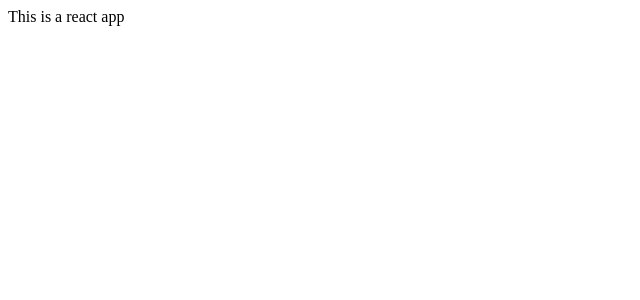
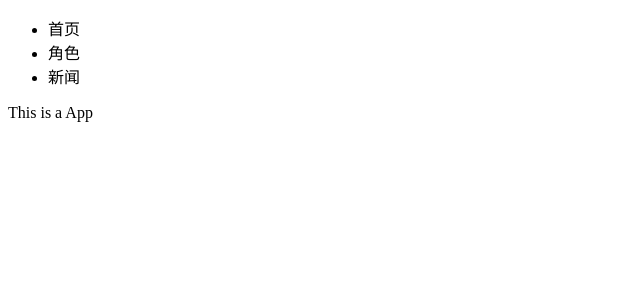
Before and after one commit to niyuancheng/learn-react-demo, a React (Create React App) app in the folder packages/apps/: page / in a window 1280 px wide. Shown: the top 300 px of the page, without its empty margins (0-640 px from the left). Built offline with nearby package versions, Linux system fonts and the light colour scheme.

Commit message:
feat: add react router and api doc

```diff
--- a/package.json
+++ b/package.json
@@ -17,7 +17,9 @@
   "dependencies": {
     "react": "^18.2.0",
     "react-dom": "^18.2.0",
-    "react-redux": "^9.1.2"
+    "react-redux": "^9.1.2",
+    "redux": "^5.0.1",
+    "@reduxjs/toolkit": "^2.2.6"
   },
   "devDependencies": {
     "@rspack/cli": "^0.7.5",
--- a/packages/apps/src/App.jsx
+++ b/packages/apps/src/App.jsx
@@ -1,9 +1,12 @@
 import React, { useEffect, useState } from "react";
+import Header from "./components/Header";
+import "./index.css";
 
 export default function App() {
     return (
-        <div>
-            This is a react app
+        <div className="nova-app-wrapper">
+            <Header />
+            <div>This is a App</div>
         </div>
     )
 }
--- /dev/null
+++ b/packages/apps/src/components/Header.jsx
@@ -0,0 +1,30 @@
+import React, { useState } from 'react';
+
+export default function Header() {
+    const [navList, setNavList]  = useState([
+        {
+            content: '首页',
+            active: true,
+            id: 1,
+        },
+        {
+            content: '角色',
+            active: false,
+            id: 2
+        },
+        {
+            content: '新闻',
+            active: false,
+            id: 3
+        }
+    ])
+    return (
+        <div className='nova-header-wrapper'>
+            <ul>
+                {
+                    navList.map(item => <li key={item.id} className={item.active && 'nav-active'}>{item.content}</li>)
+                }
+            </ul>
+        </div>
+    )
+}
--- a/packages/examples/package.json
+++ b/packages/examples/package.json
@@ -2,13 +2,11 @@
   "name": "react-app",
   "version": "0.1.0",
   "dependencies": {
-    "@reduxjs/toolkit": "^2.2.6",
     "@testing-library/jest-dom": "^5.17.0",
     "@testing-library/react": "^13.4.0",
     "@testing-library/user-event": "^13.5.0",
     "react-scripts": "5.0.1",
     "react-transition-group": "^4.4.5",
-    "redux": "^5.0.1",
     "web-vitals": "^2.1.4"
   },
   "scripts": {
```
Also changed, not shown: packages/apps/src/index.css (added), packages/apps/src/router/index.js (added), 2 other files (tests, documents, lock files or other folders).
